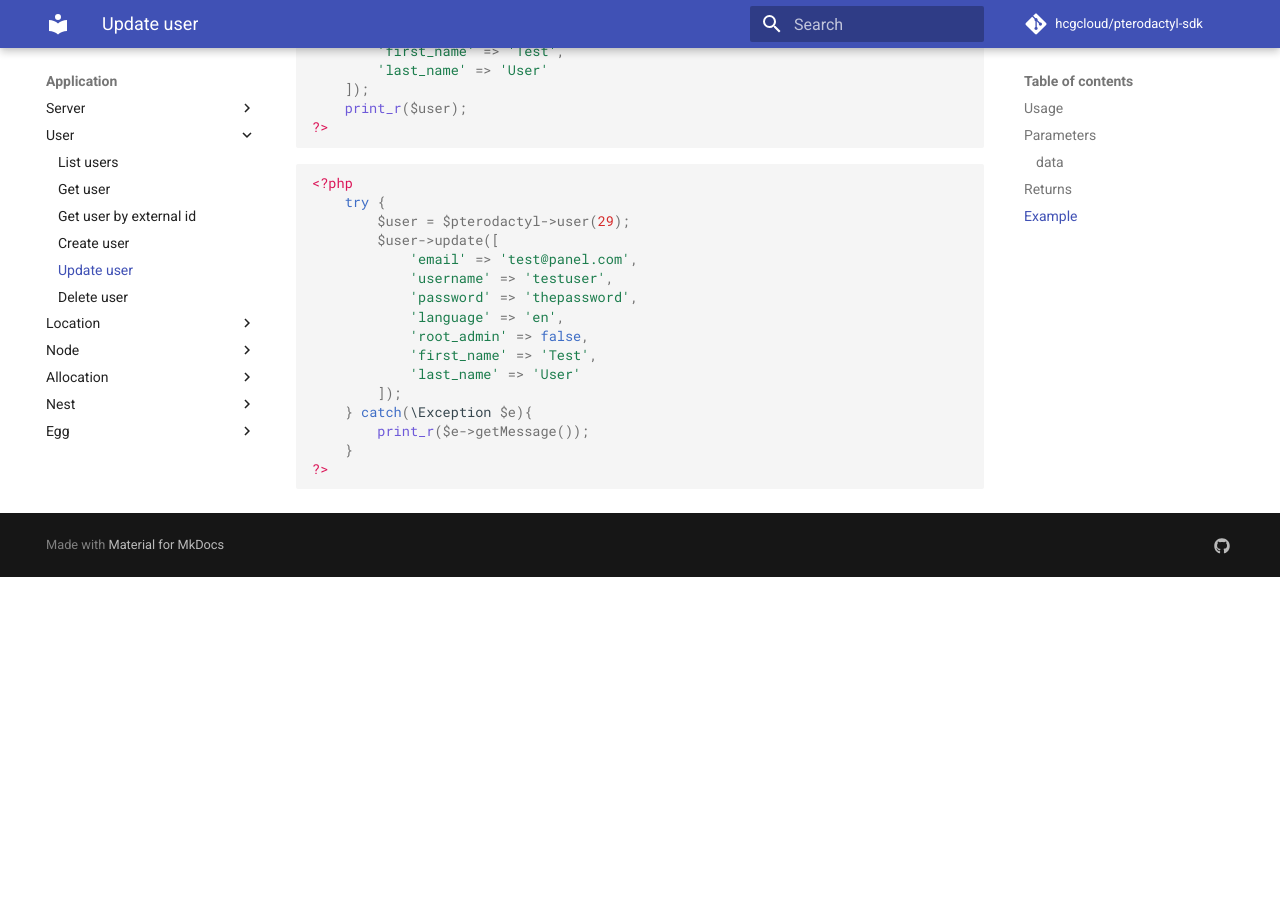
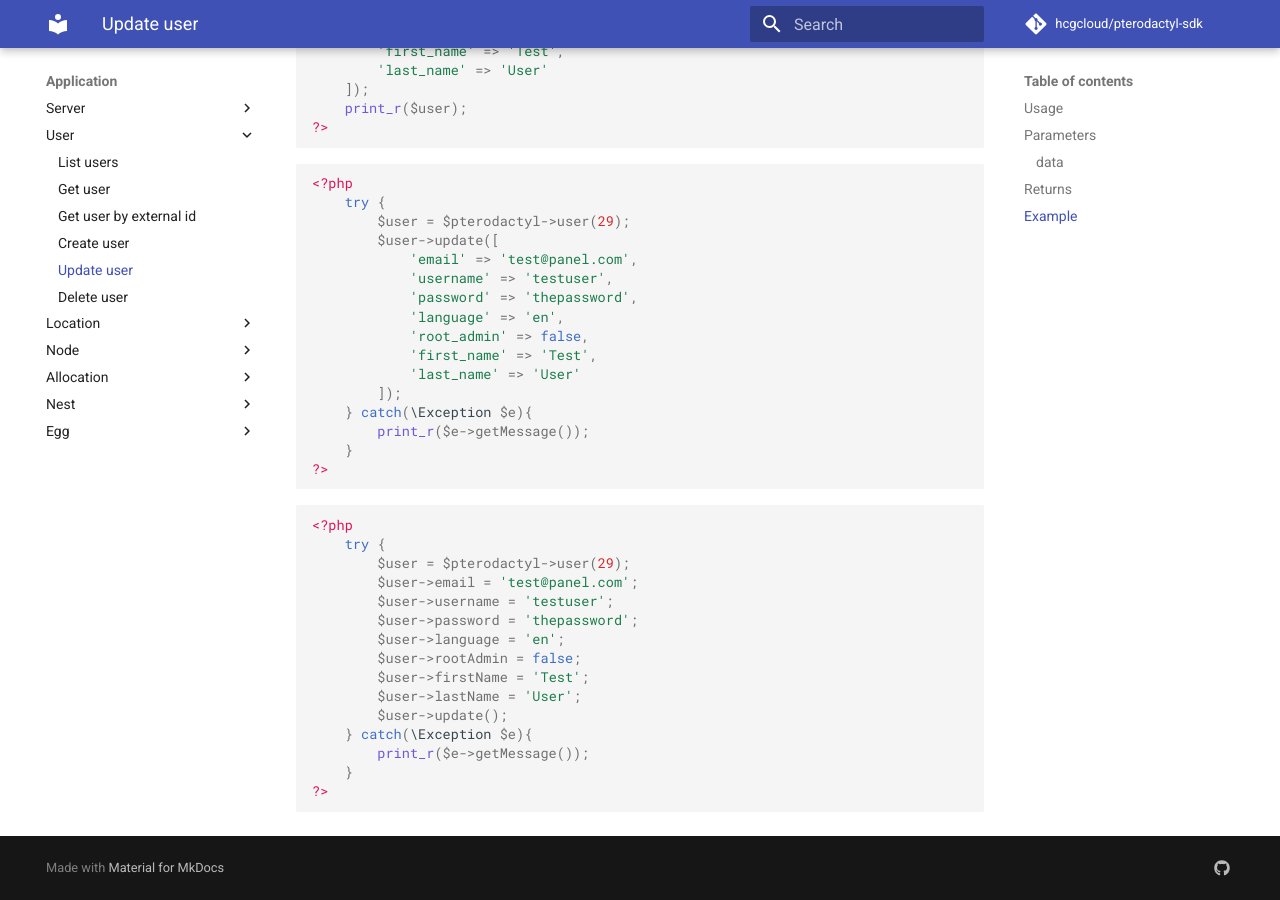
Before and after one commit to hcgcloud/pterodactyl-sdk-docs-v2, an MkDocs documentation site: the page built from docs/application/user/update-user.md, in a window 1280 px wide and 900 px high, scrolled down 2233 px. Built offline with MkDocs 1.6.1 and Material for MkDocs 9.7.7, drawn with Linux system fonts in a browser that asks for light colours; comment, search, counter and statistics services are not loaded; old or Windows-style settings are respelled for this version of MkDocs; before the commit the page ends 2810 px from its top, so only the background shows below that.

Commit message:
Update examples for v1.0.2

````diff
--- a/docs/application/user/update-user.md
+++ b/docs/application/user/update-user.md
@@ -105,3 +105,21 @@ Returns a `user instance`.
 	}
 ?>
 ```
+
+``` php
+<?php
+	try {
+		$user = $pterodactyl->user(29);
+		$user->email = 'test@panel.com';
+		$user->username = 'testuser';
+		$user->password = 'thepassword';
+		$user->language = 'en';
+		$user->rootAdmin = false;
+		$user->firstName = 'Test';
+		$user->lastName = 'User';
+		$user->update();
+	} catch(\Exception $e){
+		print_r($e->getMessage());
+	}
+?>
+```
````
Also changed, not shown: docs/application/server/update-server-details.md (+14 -0 lines), docs/application/server/update-server-startup.md (+17 -0 lines).
